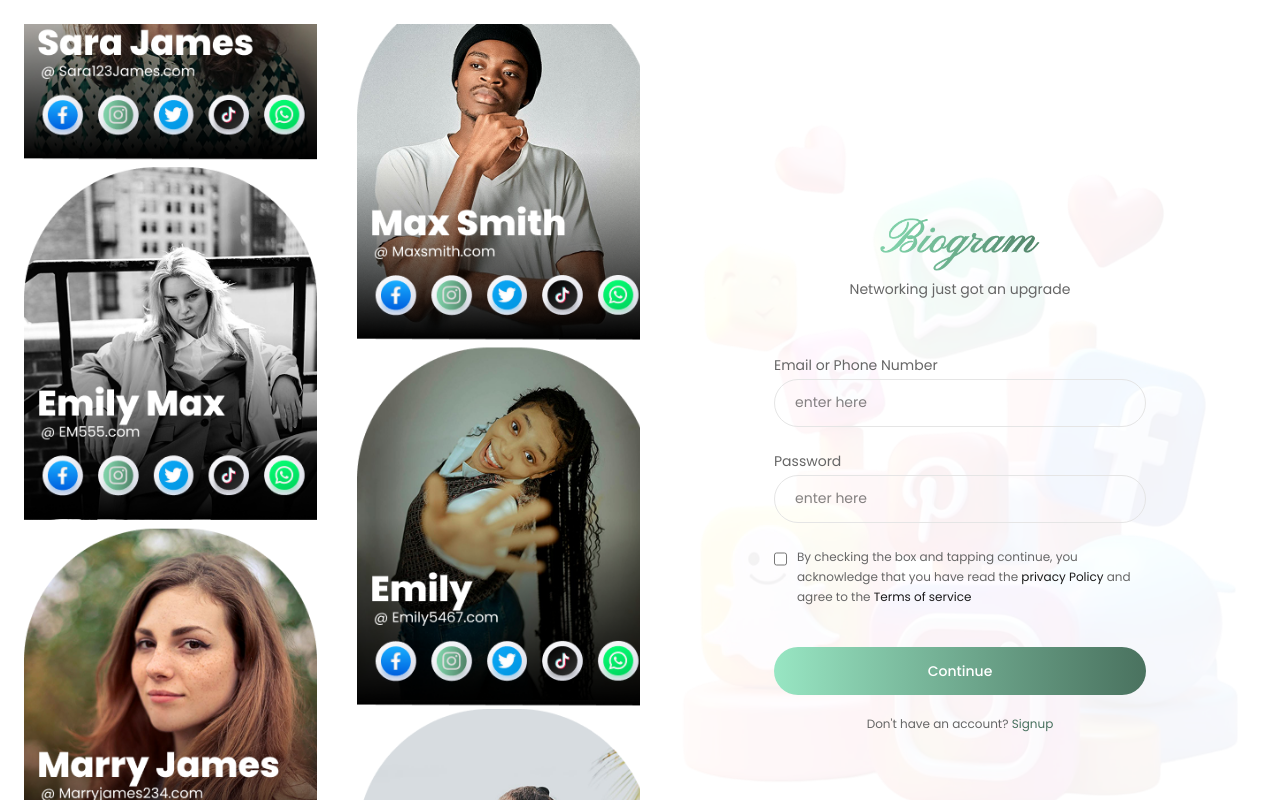
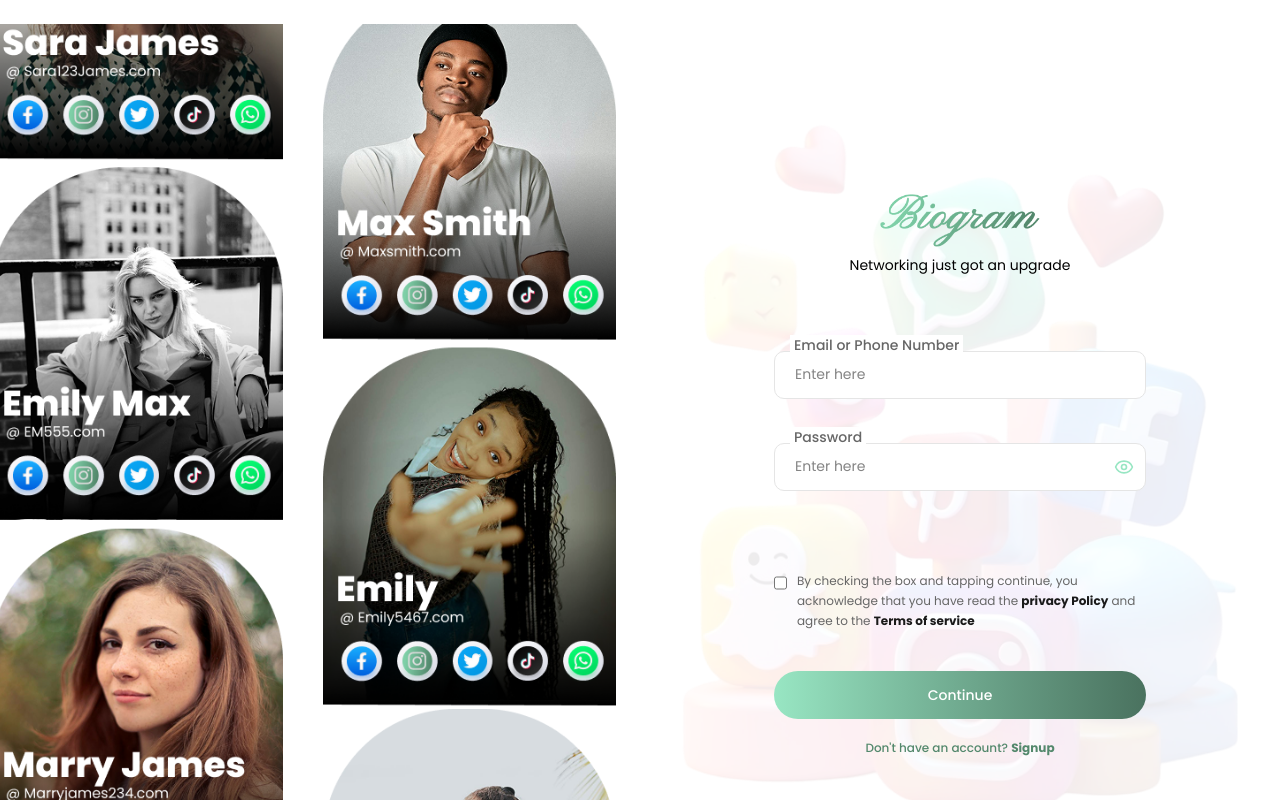
Before and after one commit to FMunir321/biogram, a React (Vite) app: page /login in a window 1280 px wide. Shown: the top 800 px of the page. Built offline with nearby package versions, Linux system fonts and the light colour scheme; a web font is replaced by a local one.

Commit message:
fixed login screen bug

```diff
--- a/src/pages/Login.tsx
+++ b/src/pages/Login.tsx
@@ -1,94 +1,123 @@
 import { Link } from "react-router-dom";
+import { useState } from "react";
+import { EyeIcon, EyeOffIcon } from "lucide-react";
 import imageleftsideimage from "../assets/image20.png";
 import imageleftsideimage2 from "../assets/image19.png";
 import logo from "../assets/loginlogo.png";
 import groupBg from "../assets/group.png";
 
 const Login = () => {
+  const [showPassword, setShowPassword] = useState(false);
+
   return (
-    <div className="flex min-h-screen flex-col md:flex-row">
+    <div className="min-h-screen flex flex-col md:flex-row bg-white">
       {/* Left Section (Images) */}
-      <div className="hidden md:flex w-1/2 p-6 justify-end">
-        <div className="flex gap-10">
+      <div className="hidden md:flex md:w-1/2 p-0 md:p-6 justify-end items-center bg-white">
+        <div className="flex gap-4 md:gap-10 w-full justify-end">
           <img
             src={imageleftsideimage}
             alt="Profile 1"
-            className="w-[322px] h-[905px] hidden sm:block"
+            className="hidden sm:block w-[120px] h-[340px] md:w-[180px] md:h-[500px] lg:w-[220px] lg:h-[650px] xl:w-[322px] xl:h-[905px] object-cover"
           />
           <img
             src={imageleftsideimage2}
             alt="Profile 2"
-            className="w-[322px] h-[905px] hidden sm:block"
+            className="hidden sm:block w-[120px] h-[340px] md:w-[180px] md:h-[500px] lg:w-[220px] lg:h-[650px] xl:w-[322px] xl:h-[905px] object-cover"
           />
         </div>
       </div>
 
       {/* Right Section (Login Form) */}
-      <div className="w-full md:w-1/2 flex items-center justify-center bg-white min-h-screen relative overflow-hidden">
+      <div className="w-full md:w-1/2 flex items-center justify-center min-h-screen relative overflow-hidden bg-white">
         {/* Background Image */}
         <img
           src={groupBg}
           alt=""
-          className="absolute inset-0 w-full h-full object-cover opacity-5 pointer-events-none z-0"
+          className="absolute inset-0 w-full h-full object-cover opacity-8 pointer-events-none z-0"
         />
-        <div className="w-[90%] max-w-[420px] px-6 mx-auto relative z-10">
+        <div className="w-full max-w-[420px] px-4 sm:px-6 mx-auto relative z-10">
           {/* Logo */}
-          <div className="text-center mb-14">
+          <div className="text-center mb-10 sm:mb-14">
             <img
               src={logo}
               alt="Biogram"
-              className="mx-auto mb-2 w-[160px] h-auto object-contain"
+              className="mx-auto mb-2 w-[120px] sm:w-[160px] h-auto object-contain"
             />
-            <p className="text-[#666666] text-sm mt-1">Networking just got an upgrade</p>
+            <p className="text-[#000000] text-xs sm:text-sm mt-1">
+              Networking just got an upgrade
+            </p>
           </div>
 
           {/* Login Form */}
-          <form className="space-y-6">
-            <div className="space-y-1">
-              <label className="text-sm text-[#666666] block">Email or Phone Number</label>
+          <form className="space-y-5 sm:space-y-6">
+           {/* Email or Phone Number Field */}
+<div className="relative pt-5">
+  <label className="absolute left-4 top-1 text-xs sm:text-sm font-medium text-[#666666] bg-white px-1 pointer-events-none z-10">
+    Email or Phone Number
+  </label>
   <input
     type="text"
-                placeholder="enter here"
-                className="w-full h-12 px-5 rounded-[100px] border border-[#E5E5E5] text-sm focus:outline-none focus:border-[#98e6c3] focus:ring-1 focus:ring-pink-200"
+    placeholder="Enter here"
+    className="w-full h-10 sm:h-12 px-4 sm:px-5 rounded-[10px] border border-[#E5E5E5] text-xs sm:text-sm focus:outline-none focus:border-[#98e6c3] focus:ring-1 focus:ring-pink-200 bg-white"
   />
 </div>
 
-            <div className="space-y-1">
-              <label className="text-sm text-[#666666] block">Password</label>
+{/* Password Field */}
+<div className="relative pt-5">
+  <label className="absolute left-4 top-1 text-xs sm:text-sm font-medium text-[#666666] bg-white px-1 pointer-events-none z-10">
+    Password
+  </label>
+  <div className="relative">
     <input
-                type="password"
-                placeholder="enter here"
-                className="w-full h-12 px-5 rounded-[100px] border border-[#E5E5E5] text-sm focus:outline-none focus:border-[#98e6c3] focus:ring-1 focus:ring-pink-200"
+      type={showPassword ? "text" : "password"}
+      placeholder="Enter here"
+      className="w-full h-10 sm:h-12 px-4 sm:px-5 pr-10 rounded-[10px] border border-[#E5E5E5] text-xs sm:text-sm focus:outline-none focus:border-[#98e6c3] focus:ring-1 focus:ring-pink-200 bg-white"
     />
+    <button
+      type="button"
+      className="absolute right-3 top-1/2 -translate-y-1/2 text-[#98e6c3]"
+      onClick={() => setShowPassword((v) => !v)}
+      tabIndex={-1}
+      aria-label={showPassword ? "Hide password" : "Show password"}
+    >
+      {showPassword ? <EyeOffIcon size={20} /> : <EyeIcon size={20} />}
+    </button>
+  </div>
 </div>
 
-            <div className="flex items-start space-x-2.5 mt-2">
+
+            <div className="flex items-start space-x-2.5 mt-20">
               <input
                 type="checkbox"
                 id="terms"
                 className="mt-1 h-4 w-4 rounded border-[#E5E5E5] text-[#98e6c3] focus:ring-[#98e6c3]"
               />
-              <label htmlFor="terms" className="text-xs text-[#666666] leading-5">
-                By checking the box and tapping continue, you acknowledge that you have read the{" "}
-                <Link to="/privacy-policy" className="text-[#1A1A1A]">
+              <label
+                htmlFor="terms"
+                className="text-xs text-[#666666] leading-5"
+              >
+                By checking the box and tapping continue, you acknowledge that you
+                have read the{" "}
+                <Link
+                  to="/privacy-policy"
+                  className="text-[#1A1A1A] font-bold"
+                >
                   privacy Policy
                 </Link>{" "}
                 and agree to the{" "}
-                <Link to="/terms" className="text-[#1A1A1A]">
+                <Link to="/terms" className="text-[#1A1A1A] font-bold">
                   Terms of service
                 </Link>
               </label>
             </div>
             <Link to="/maindashboard">
-              <button
-                className="w-full h-12 mt-4 rounded-[100px] bg-gradient-to-r from-[#98e6c3] to-[#4a725f] text-white text-sm font-medium cursor-pointer"
-              >
+              <button className="w-full h-10 sm:h-12 mt-4 rounded-full bg-gradient-to-r from-[#98e6c3] to-[#4a725f] text-white text-sm font-medium cursor-pointer transition-all">
                 Continue
               </button>
             </Link>
             <div className="text-center mt-4">
-              <span className="text-xs text-[#666666]">Don't have an account? </span>
-              <Link to="/signup" className="text-[#47705e] text-xs">
+              <span className="text-xs font-medium text-[#53886C]">Don't have an account? </span>
+              <Link to="/signup" className="text-[#53886C] text-xs font-bold" >
                 Signup
               </Link>
             </div>
```
Lines whose indentation alone changed are shown as unchanged.
